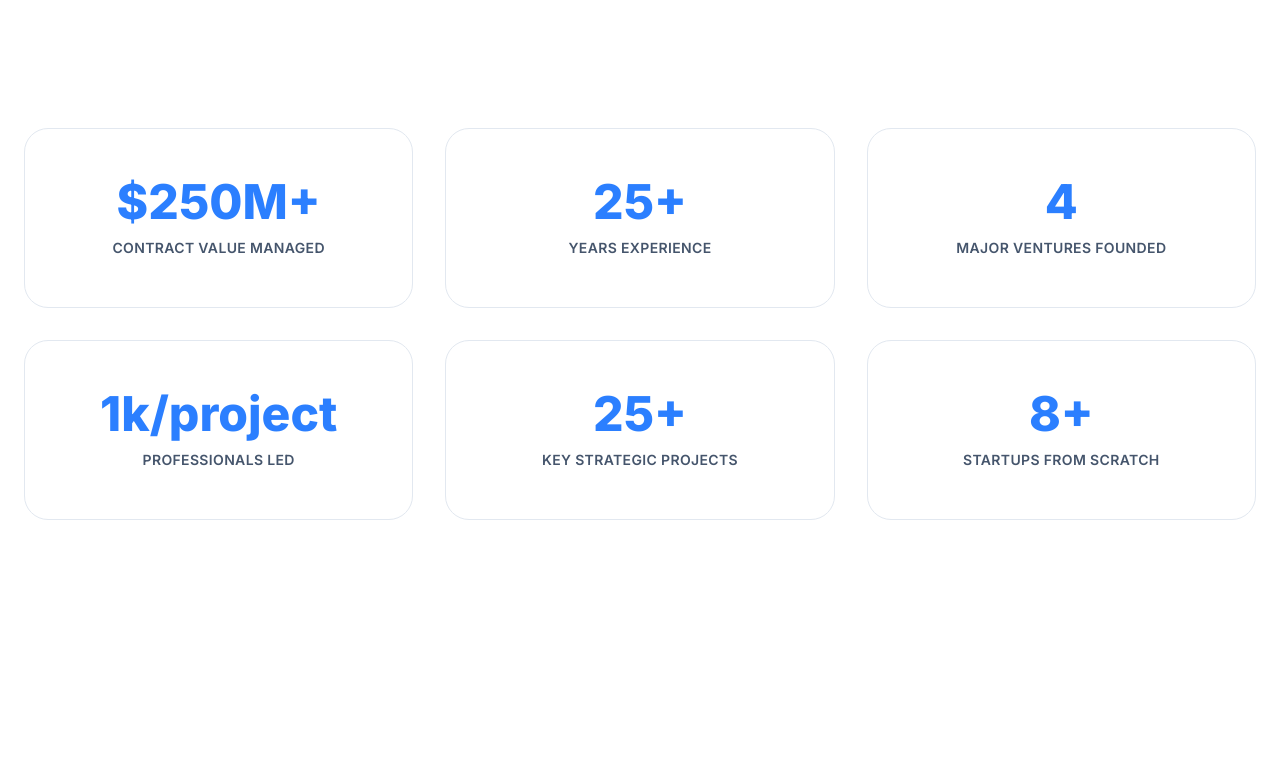
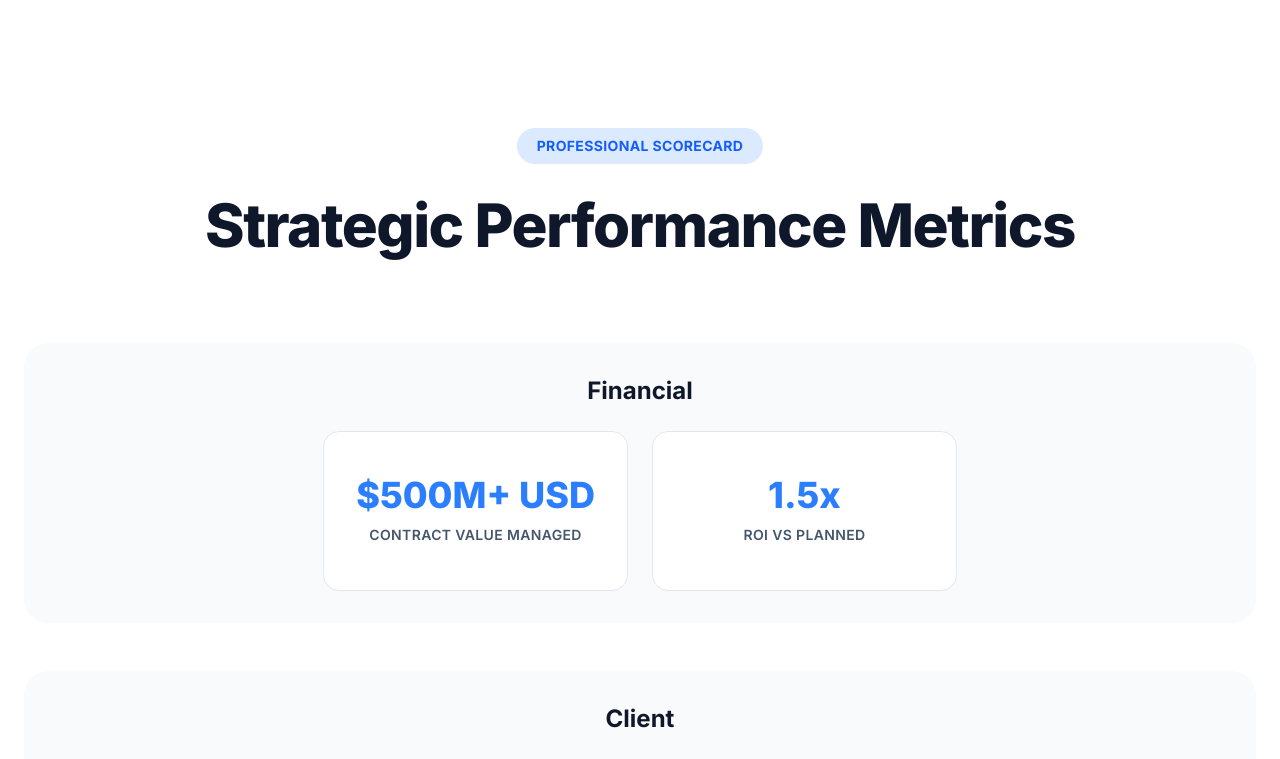
Before and after one commit to agpascoe/landpage, a Next.js app: page / in a window 1280 px wide. Shown: the part 800-1559 px from the top of the page. Built offline with nearby package versions, Linux system fonts and the light colour scheme.

Commit message:
feat: Add Professional ScoreCard and Keryu venture - Implement balanced scorecard layout with 4 perspectives - Add 10 professional metrics across Financial, Client, Process, Capabilities - Add new Keryu venture (Co-Founder & CTO) - Update all content and styling for better presentation

```diff
--- a/app/components/sections/Hero.tsx
+++ b/app/components/sections/Hero.tsx
@@ -34,7 +34,7 @@ export default function Hero() {
             Chief Digital Executive & Strategic Technology Leader
           </p>
           <p className="text-lg text-white/70 mb-12 max-w-xl">
-            25+ Years Converting Business Vision into Revenue-Generating Digital Assets
+            25+ Years Converting Business Challenges into Revenue-Generating Digital Assets
           </p>
           <div className="flex flex-col sm:flex-row gap-4">
             <Button variant="primary" size="lg" onClick={() => {
--- a/app/components/sections/Stats.tsx
+++ b/app/components/sections/Stats.tsx
@@ -8,24 +8,67 @@ export default function Stats() {
   const ref = useRef(null)
   const isInView = useInView(ref, { once: true })
 
+  // Group stats by perspective
+  const groupedStats = stats.reduce((acc, stat) => {
+    if (!acc[stat.perspective]) {
+      acc[stat.perspective] = []
+    }
+    acc[stat.perspective].push(stat)
+    return acc
+  }, {} as Record<string, typeof stats>)
+
+  const perspectives = ['Financial', 'Client', 'Process', 'Capabilities']
+
   return (
     <section className="py-32 bg-white" ref={ref}>
       <div className="container mx-auto px-6">
-        <div className="grid grid-cols-1 md:grid-cols-2 lg:grid-cols-3 gap-8">
-          {stats.map((stat, index) => (
+        <div className="text-center mb-20">
+          <div className="inline-block bg-blue-100 text-blue-600 px-5 py-2 rounded-full text-sm font-bold uppercase tracking-wide mb-6">
+            Professional ScoreCard
+          </div>
+          <h2 className="text-5xl lg:text-6xl font-extrabold text-slate-900 mb-6 leading-tight tracking-tight">
+            Strategic Performance Metrics
+          </h2>
+        </div>
+
+        <div className="space-y-12">
+          {perspectives.map((perspective, perspectiveIndex) => (
             <motion.div
-              key={index}
-              className="flex flex-col items-center justify-center text-center p-10 bg-white rounded-3xl border border-slate-200 hover:shadow-xl transition-all duration-300 hover:-translate-y-2 min-h-[180px]"
+              key={perspective}
+              className="bg-slate-50 rounded-3xl p-8"
               initial={{ opacity: 0, y: 50 }}
               animate={isInView ? { opacity: 1, y: 0 } : {}}
-              transition={{ duration: 0.6, delay: index * 0.1 }}
-              whileHover={{ scale: 1.05 }}
+              transition={{ duration: 0.6, delay: perspectiveIndex * 0.1 }}
             >
-              <div className="text-5xl font-extrabold text-blue-500 mb-3 leading-none">
-                {stat.number}
-              </div>
-              <div className="text-slate-600 font-semibold uppercase tracking-wide text-sm">
-                {stat.label}
+              <h3 className="text-2xl font-bold text-slate-900 mb-6 text-center">
+                {perspective}
+              </h3>
+              <div className="flex justify-center">
+                <div className={`grid gap-6 justify-items-center ${
+                  groupedStats[perspective]?.length === 1
+                    ? 'grid-cols-1'
+                    : groupedStats[perspective]?.length === 2
+                    ? 'grid-cols-1 md:grid-cols-2'
+                    : 'grid-cols-1 md:grid-cols-2 lg:grid-cols-3'
+                }`}>
+                  {groupedStats[perspective]?.map((stat, index) => (
+                    <motion.div
+                      key={`${perspective}-${index}`}
+                      className="flex flex-col items-center justify-center text-center p-8 bg-white rounded-2xl border border-slate-200 hover:shadow-xl transition-all duration-300 hover:-translate-y-2 min-h-[160px] w-full max-w-sm"
+                      initial={{ opacity: 0, scale: 0.8 }}
+                      animate={isInView ? { opacity: 1, scale: 1 } : {}}
+                      transition={{ duration: 0.6, delay: (perspectiveIndex * 0.1) + (index * 0.1) }}
+                      whileHover={{ scale: 1.05 }}
+                    >
+                      <div className="text-4xl font-extrabold text-blue-500 mb-3 leading-none">
+                        {stat.number}
+                      </div>
+                      <div className="text-slate-600 font-semibold uppercase tracking-wide text-sm">
+                        {stat.label}
+                      </div>
+                    </motion.div>
+                  ))}
+                </div>
               </div>
             </motion.div>
           ))}
--- a/lib/content.ts
+++ b/lib/content.ts
@@ -9,12 +9,23 @@ export const personalInfo = {
 }
 
 export const stats = [
-  { number: "$250M+", label: "Contract Value Managed" },
-  { number: "25+", label: "Years Experience" },
-  { number: "4", label: "Major Ventures Founded" },
-  { number: "1k/project", label: "Professionals Led" },
-  { number: "25+", label: "Key Strategic Projects" },
-  { number: "8+", label: "Startups from Scratch" }
+  // Financial Perspective
+  { number: "$500M+ USD", label: "Contract Value Managed", perspective: "Financial" },
+  { number: "1.5x", label: "ROI Vs Planned", perspective: "Financial" },
+
+  // Client Perspective
+  { number: "9K+", label: "LinkedIn Contacts & Followers", perspective: "Client" },
+  { number: "100+", label: "Strategic Partnerships", perspective: "Client" },
+  { number: "5", label: "Ventures (Co) Founded", perspective: "Client" },
+
+  // Process Perspective
+  { number: "25y+", label: "Transforming by Tech", perspective: "Process" },
+  { number: "8+", label: "Startups from Scratch", perspective: "Process" },
+  { number: "25+", label: "Key Strategic Projects", perspective: "Process" },
+
+  // Capabilities Perspective
+  { number: "500+", label: "Proffesionales led by project", perspective: "Capabilities" },
+  { number: "10+ Hrs", label: "By week to PhD, 2 Masters, 95+ Courses & Certifications", perspective: "Capabilities" }
 ]
 
 export const about = {
@@ -69,6 +80,14 @@ export const ventures = [
     description: "Advanced API-as-a-Service platform revolutionizing US-Mexico remittance management with innovative engagement strategies.",
     period: "--",
     logo: "/images/ventures/cul-logo.jpg"
+  },
+  {
+    id: "keryu",
+    icon: "Keryu",
+    title: "Keryu",
+    role: "Co-Founder & CTO",
+    description: "Forthcoming",
+    period: "--"
   }
 ]
 
```
Also changed, not shown: Messages/gg@any.com.txt (added), Messages/test@example.com.txt (added), 1 other file (tests, documents, lock files or other folders).
